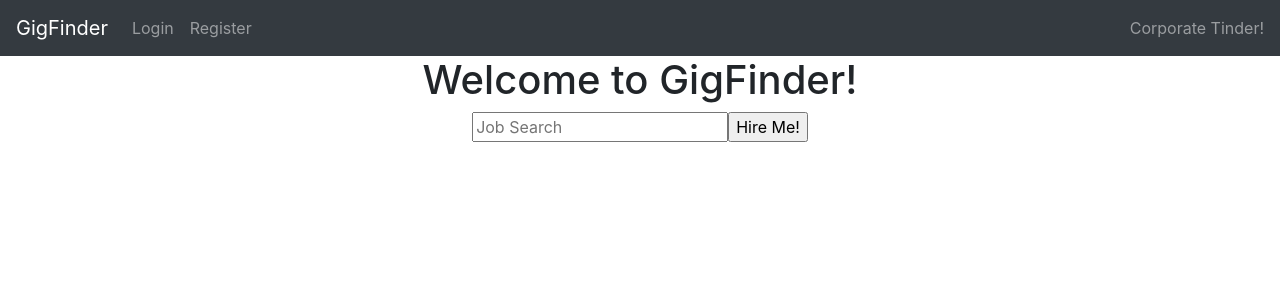
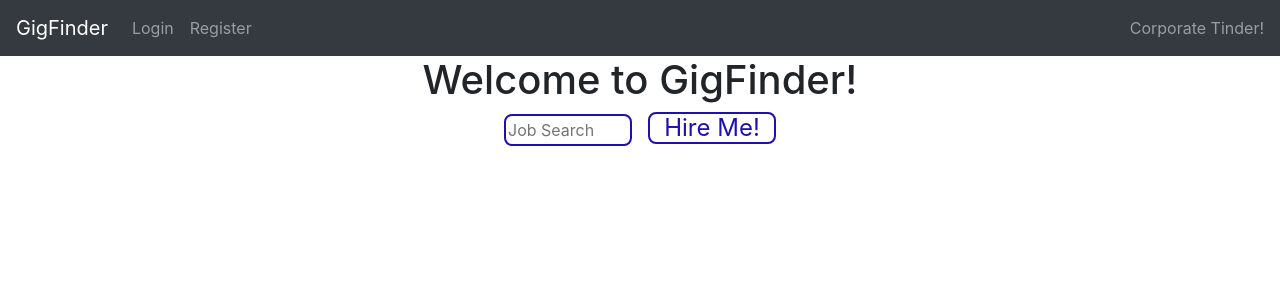
Before and after one commit to g-ram84/GigFinder, a React (Create React App) app in the folder react-front-end/: page / in a window 1280 px wide. Shown: the top 300 px of the page. Built offline with nearby package versions, Linux system fonts and the light colour scheme.

Commit message:
Create job list and job list item

```diff
--- a/react-front-end/package.json
+++ b/react-front-end/package.json
@@ -7,6 +7,7 @@
     "bootstrap": "^4.5.3",
     "classnames": "^2.2.6",
     "node-sass": "^4.0.0",
+    "prop-types": "^15.7.2",
     "react": "^16.8.6",
     "react-dom": "^16.8.6",
     "react-router-dom": "^5.2.0",
--- a/react-front-end/src/components/button.js
+++ b/react-front-end/src/components/button.js
@@ -1,7 +1,5 @@
 import React from "react";
-
-
-// import "/button.scss";
+import "./button.scss";
 
 
 const classNames = require("classnames");
@@ -9,7 +7,8 @@ const classNames = require("classnames");
 export default function Button(props) {
   const buttonClass = classNames("button", {
     "button--confirm": props.confirm,
-    "button--danger": props.danger
+    "button--danger": props.danger,
+    "button--primary": props.primary
   });
 
   return (
--- a/react-front-end/src/components/button.scss
+++ b/react-front-end/src/components/button.scss
@@ -1,12 +1,13 @@
-@import "styles/mixins.scss";
-@import "styles/variables.scss";
+@import "../styles/mixins.scss";
+@import "../styles/variables.scss";
 
 .button {
-  border-radius: 1rem;
+  border-radius: .5rem;
   border: 0;
   font-size: 1.5rem;
   height: 2rem;
   line-height: 1.2rem;
+  margin-left: 1rem;
   margin-right: 1rem;
   width: 8rem;
   border-width: 2px;
@@ -30,10 +31,21 @@
   background-color: transparent;
 }
 
+.button--primary {
+  color: $primary-color;
+  border-color: $primary-color;
+  background-color: transparent;
+}
+
 .button--confirm {
   color: $confirm-color;
   border-color: $confirm-color;
   background-color: transparent;
+}
+
+.button--primary:hover {
+  color: $white;
+  background-color: $primary-color;
 }
 
 .button--danger:hover {
--- /dev/null
+++ b/react-front-end/src/components/jobList.js
@@ -0,0 +1,34 @@
+import React from "react";
+import JobListItem from "./jobListItem.js";
+import PropTypes from "prop-types";
+
+export default function JobList(props) {
+  JobList.propTypes = {
+    jobs: PropTypes.array.isRequired
+  };
+  const jobs = props.jobs.map(job => {
+    return (
+      <JobListItem
+        key={job.id}
+        title={job.title}
+        wage={job.hourly_wage}
+        date={job.date_created}
+        jobDate={job.job_date}
+        active={job.active}
+        positions={job.positions}
+        description={job.description}
+        company={job.employer_id}
+        location={job.location_lat, job.location_long}
+      />
+    );
+
+
+  });
+  return (
+    <section>
+      <h4>job</h4>
+      <ul>{jobs}</ul>
+    </section>
+  );
+
+}
--- /dev/null
+++ b/react-front-end/src/components/jobListItem.js
@@ -0,0 +1,20 @@
+import React from "react";
+
+const classNames = require('classnames');
+
+
+export default function JobListItem(props) {
+  const jobList = classNames('jobList', {
+    'jobs__item--selected': props.selected,
+  });
+  return (
+    <li className={jobList} onClick={props.setjob}>
+      <img
+        className="jobs__item-image"
+        src={props.avatar}
+        alt={props.name}
+      />
+      {props.selected && props.name}
+    </li>
+  );
+}
--- a/react-front-end/src/components/searchBar.js
+++ b/react-front-end/src/components/searchBar.js
@@ -1,4 +1,5 @@
 import React from 'react';
+import Button from './button.js';
 
 class SearchBar extends React.Component {
   constructor(props) {
@@ -19,7 +20,7 @@ class SearchBar extends React.Component {
         <label>
           <input type="text" placeholder="Job Search" value={this.state.value} onChange={this.handleChange} />
         </label>
-        <input type="submit" value="Hire Me!" method="GET" action="/results" />
+        <Button primary onClick={this.props.onConfirm}>Hire Me!</Button>
       </form>
     );
   }
--- a/react-front-end/src/styles/homePage.scss
+++ b/react-front-end/src/styles/homePage.scss
@@ -2,3 +2,20 @@
 .title {
   padding-top: 100px;
 }
+
+input {
+    border-radius: .5rem;
+    border: 0;
+    font-size: 1.5rem;
+    height: 2rem;
+    line-height: 1.2rem;
+    margin-left: 1rem;
+    margin-right: 1rem;
+    width: 8rem;
+    border-width: 2px;
+    border-style: solid;
+    border-color: #1d10ac;
+    color: #000;
+    background-color: transparent;
+
+}
--- a/react-front-end/src/styles/variables.scss
+++ b/react-front-end/src/styles/variables.scss
@@ -13,5 +13,6 @@ $booked-color: #54a0ff;
 $danger-color: #ee5253;
 $error-color: #ff9f43;
 $confirm-color: #10ac84;
+$primary-color: #1d10ac;
 
 $spacing: 2rem;
--- a/react-front-end/src/views/home.js
+++ b/react-front-end/src/views/home.js
@@ -1,7 +1,7 @@
 import React, { useState } from 'react';
 import SearchBar from '../components/searchBar.js';
-import Button from '../components/button.js'
 import '../styles/homePage.scss';
+import JobList from '../components/jobList.js';
 
 function Home(props) {
   const [input, setInput] = useState('');
@@ -11,6 +11,7 @@ function Home(props) {
       <h1>Welcome to GigFinder!</h1>
       <SearchBar
       />
+      {/* <JobList /> */}
       </span>
     </div>
   );
```
Also changed, not shown: 1 other file (tests, documents, lock files or other folders).
